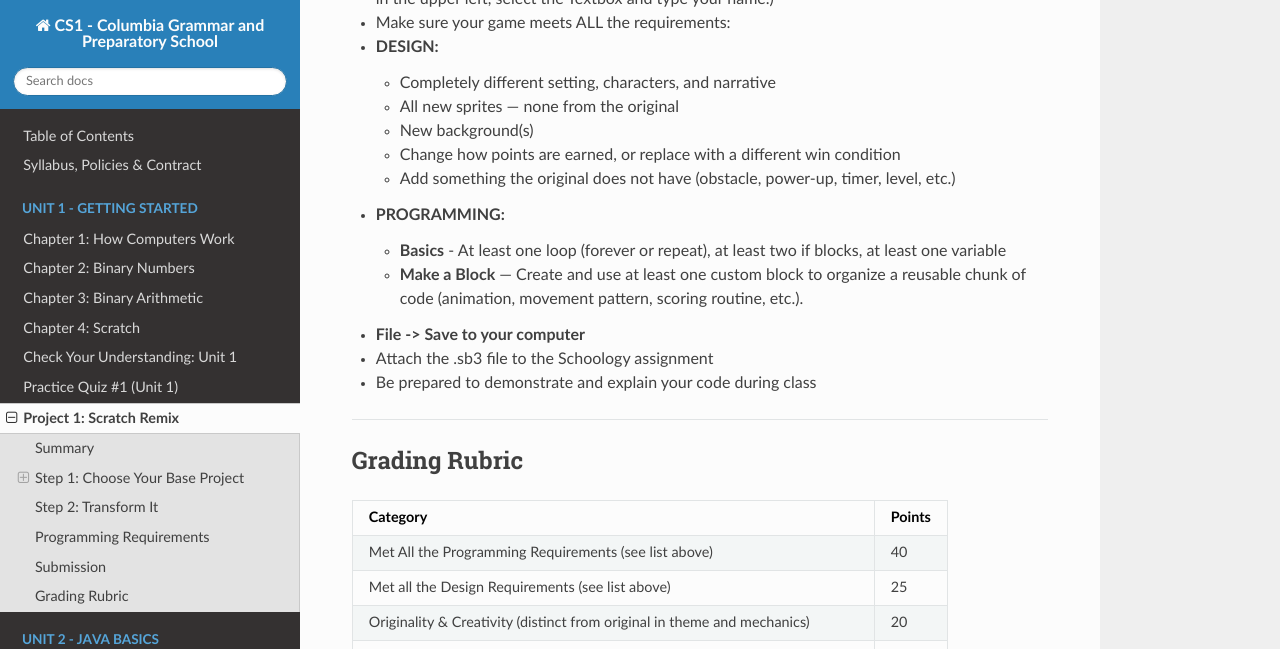
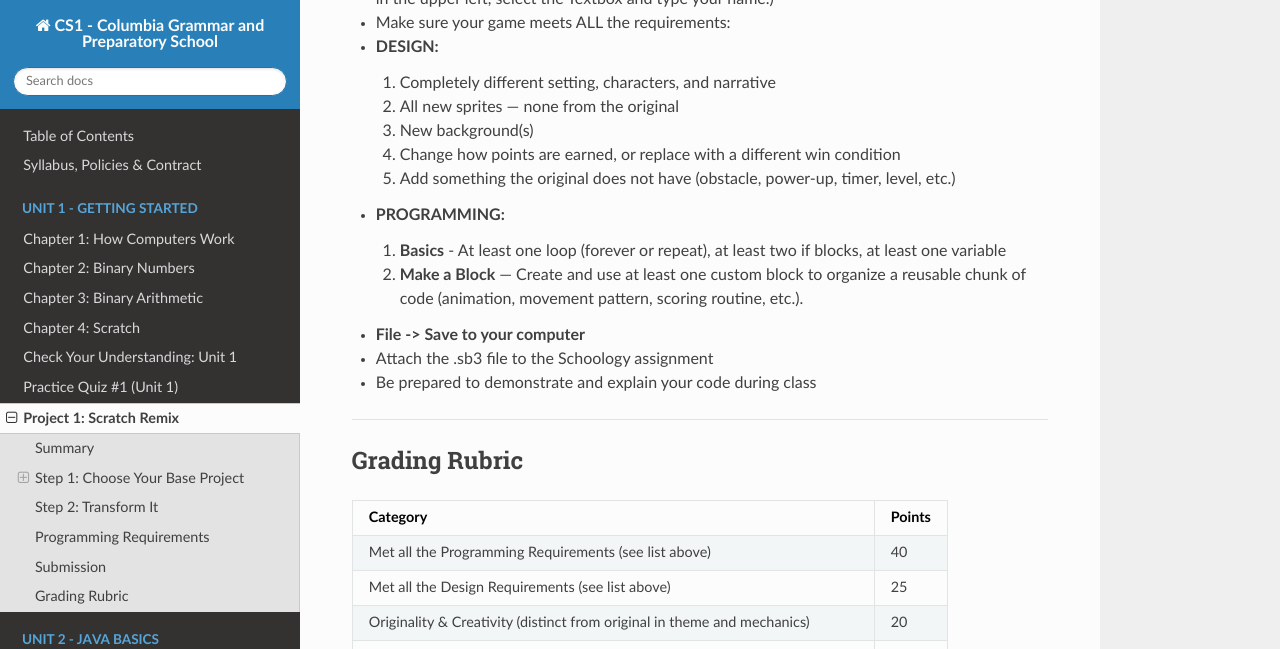
Before and after one commit to kjergens/cs1-site, an MkDocs documentation site: the page built from docs/projects/project1.md, in a window 1280 px wide and 900 px high, scrolled down 3004 px. Shown: the top 649 px of the window. Built offline with MkDocs 1.6.1, drawn with Linux system fonts in a browser that asks for light colours; nearby versions of some CDN libraries; part of the change alters nothing that is shown.

```diff
--- a/docs/projects/project1.md
+++ b/docs/projects/project1.md
@@ -86,14 +86,14 @@ Your remix must clearly demonstrate all of the following:
 - **Authorship:** Add your name to the background of the program. (**Steps:** Select the Backdrop tab in the upper left, select the  Textbox and type your name.)
 - Make sure your game meets ALL the requirements:
    - **DESIGN:**
-     - Completely different setting, characters, and narrative
+     1. Completely different setting, characters, and narrative
      - All new sprites — none from the original
      - New background(s)
      - Change how points are earned, or replace with a different win condition
      - Add something the original does not have (obstacle, power-up, timer, level, etc.)
 
    - **PROGRAMMING:**
-     - **Basics** - At least one loop (forever or repeat), at least two if blocks, at least one variable
+     1. **Basics** - At least one loop (forever or repeat), at least two if blocks, at least one variable
      - **Make a Block** — Create and use at least one custom block to organize a reusable chunk of code (animation, movement pattern, scoring routine, etc.).
 - **File -> Save to your computer**
 - Attach the .sb3 file to the Schoology assignment
@@ -105,7 +105,7 @@ Your remix must clearly demonstrate all of the following:
 
 | Category | Points |
 |---|---|
-| Met All the Programming Requirements (see list above) | 40 |
+| Met all the Programming Requirements (see list above) | 40 |
 | Met all the Design Requirements (see list above) | 25 |
 | Originality & Creativity (distinct from original in theme and mechanics) | 20 |
 | User Experience & Polish (clear instructions, appealing visuals, good feedback) | 15 |
```
